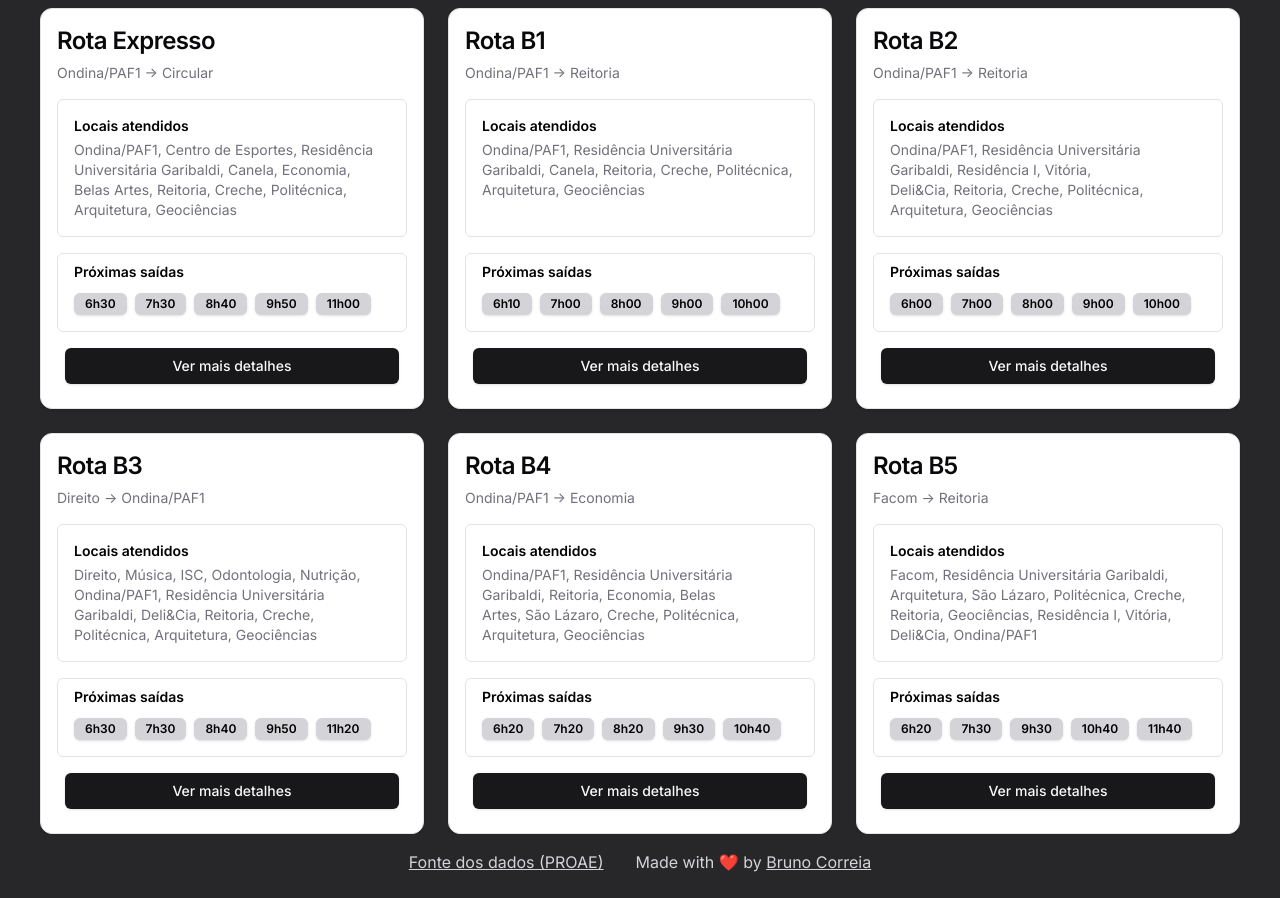
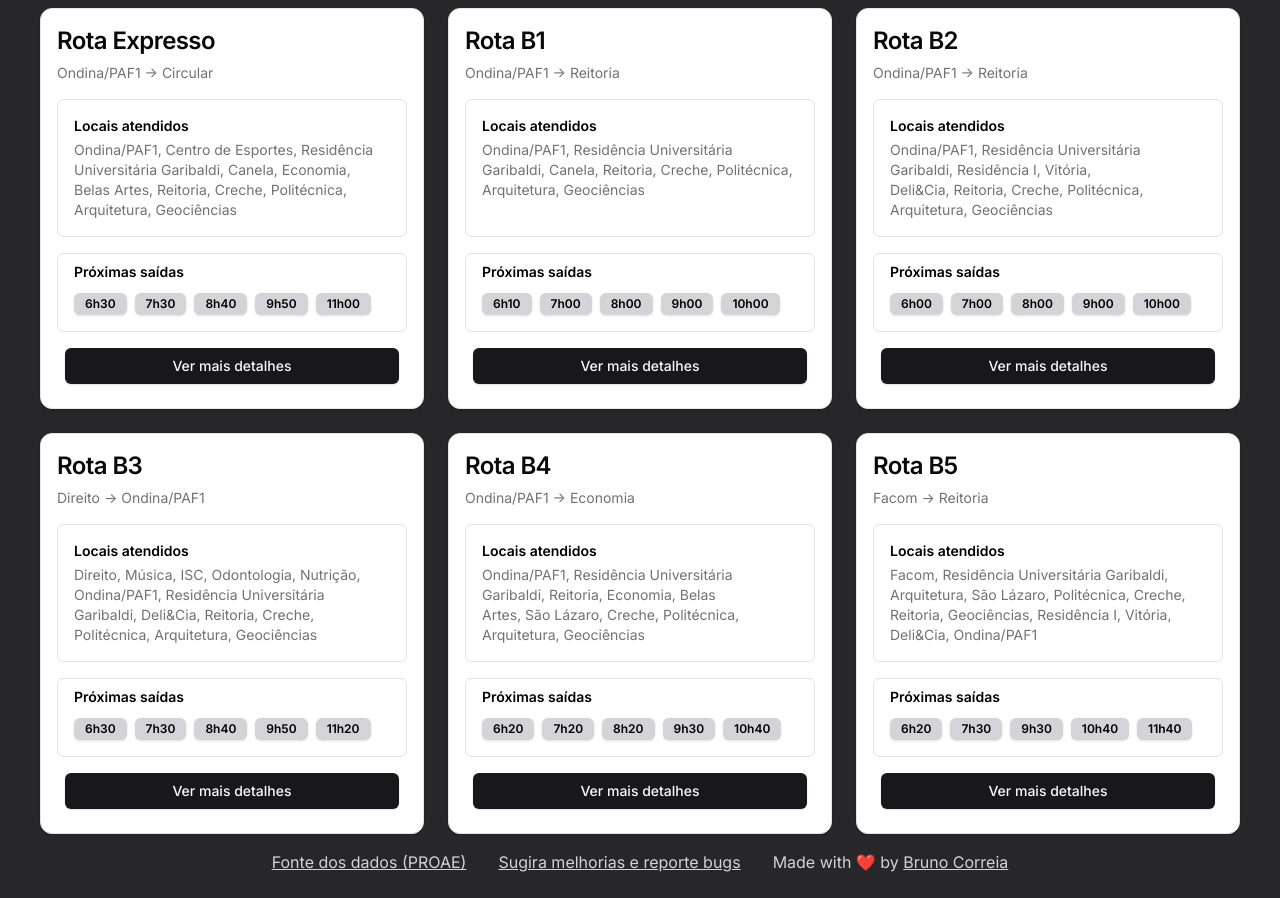
Before and after one commit to brnocorreia/meu-buzufba, a Next.js app: page / in a window 1280 px wide. Built offline with nearby package versions, Linux system fonts and the light colour scheme.

Commit message:
feat: final adjusments + typeform report link

```diff
--- a/src/app/page.tsx
+++ b/src/app/page.tsx
@@ -27,6 +27,16 @@ export default function Home() {
             </Link>
           </p>
           <p>
+            <Link
+              href="https://6vmutd5jzl7.typeform.com/to/R1slrfFh"
+              className="underline hover:text-zinc-100 transition-colors"
+              target="_blank"
+              rel="noopener noreferrer"
+            >
+              Sugira melhorias e reporte bugs
+            </Link>
+          </p>
+          <p>
             Made with ❤️ by{" "}
             <Link
               href="https://github.com/brnocorreia"
--- a/src/components/route-card/index.tsx
+++ b/src/components/route-card/index.tsx
@@ -64,13 +64,13 @@ export function RouteCard({ className, data, ...props }: RouteCardProps) {
           <DialogTrigger asChild>
             <Button className="w-full">Ver mais detalhes</Button>
           </DialogTrigger>
-          <DialogContent className="flex flex-col w-[100dvw] h-[100dvh] md:w-[30vw] md:h-[auto] md:max-w-[30vw] md:max-h-[auto] pt-0 overflow-y-auto">
-            <DialogHeader className="flex flex-col w-full text-2xl font-bold items-start space-y-0">
+          <DialogContent className="flex flex-col w-[100dvw] h-[100dvh] md:w-[30vw] md:h-[auto] md:max-w-[30vw] md:max-h-[auto] p-2 lg:p-4 overflow-y-auto">
+            <DialogHeader className="flex flex-row w-full text-2xl font-bold items-center justify-between space-x-2">
               <DialogTitle className="text-2xl font-bold">
                 {data.name}
               </DialogTitle>
               <DialogDescription>
-                <p className="text-zinc-500 text-start text-base text-pretty">
+                <p className="text-zinc-500 text-start text-sm sm:text-sm text-pretty">
                   {data.departureLocation} {"->"} {data.arrivalLocation}
                 </p>
               </DialogDescription>
```
